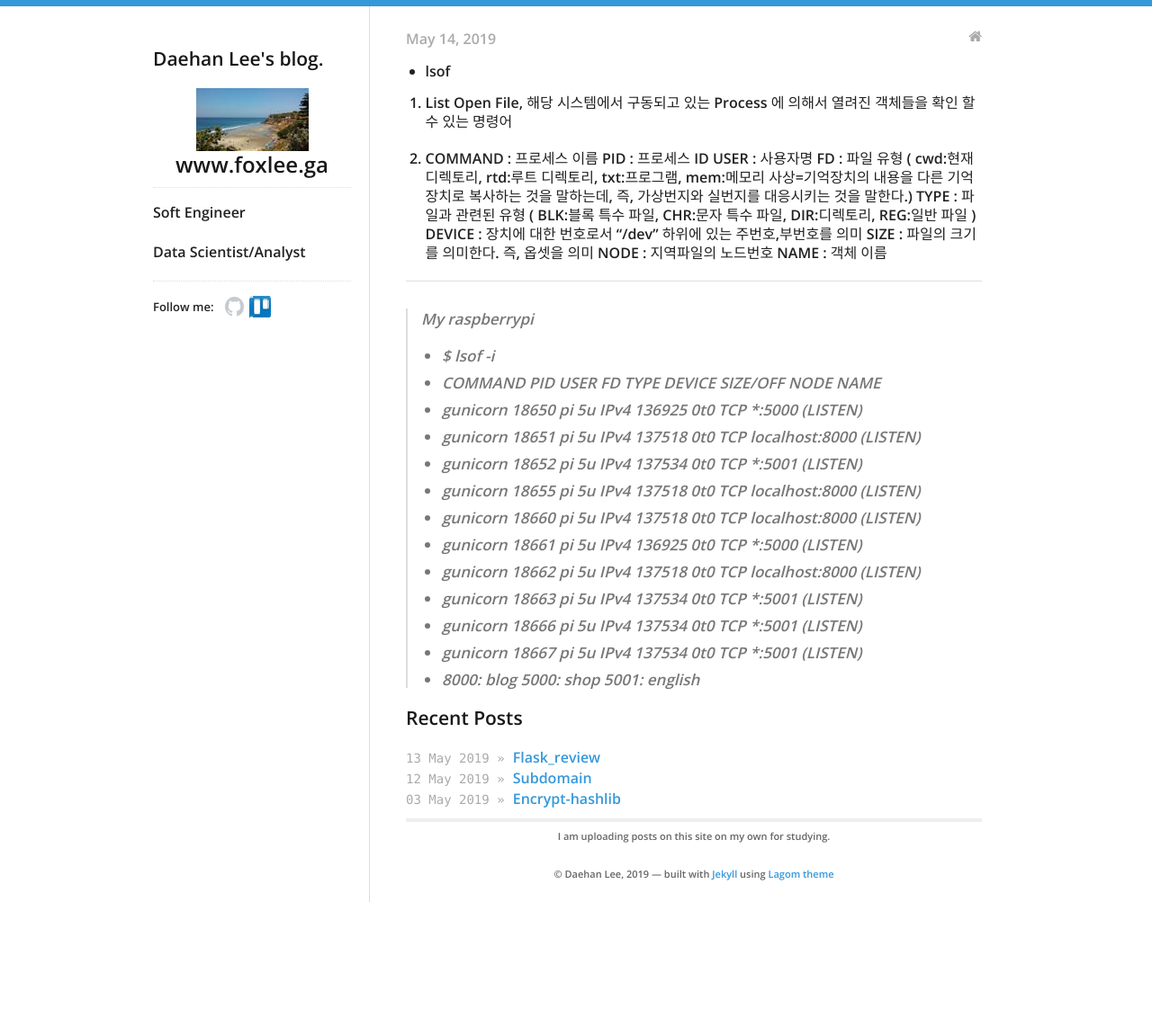
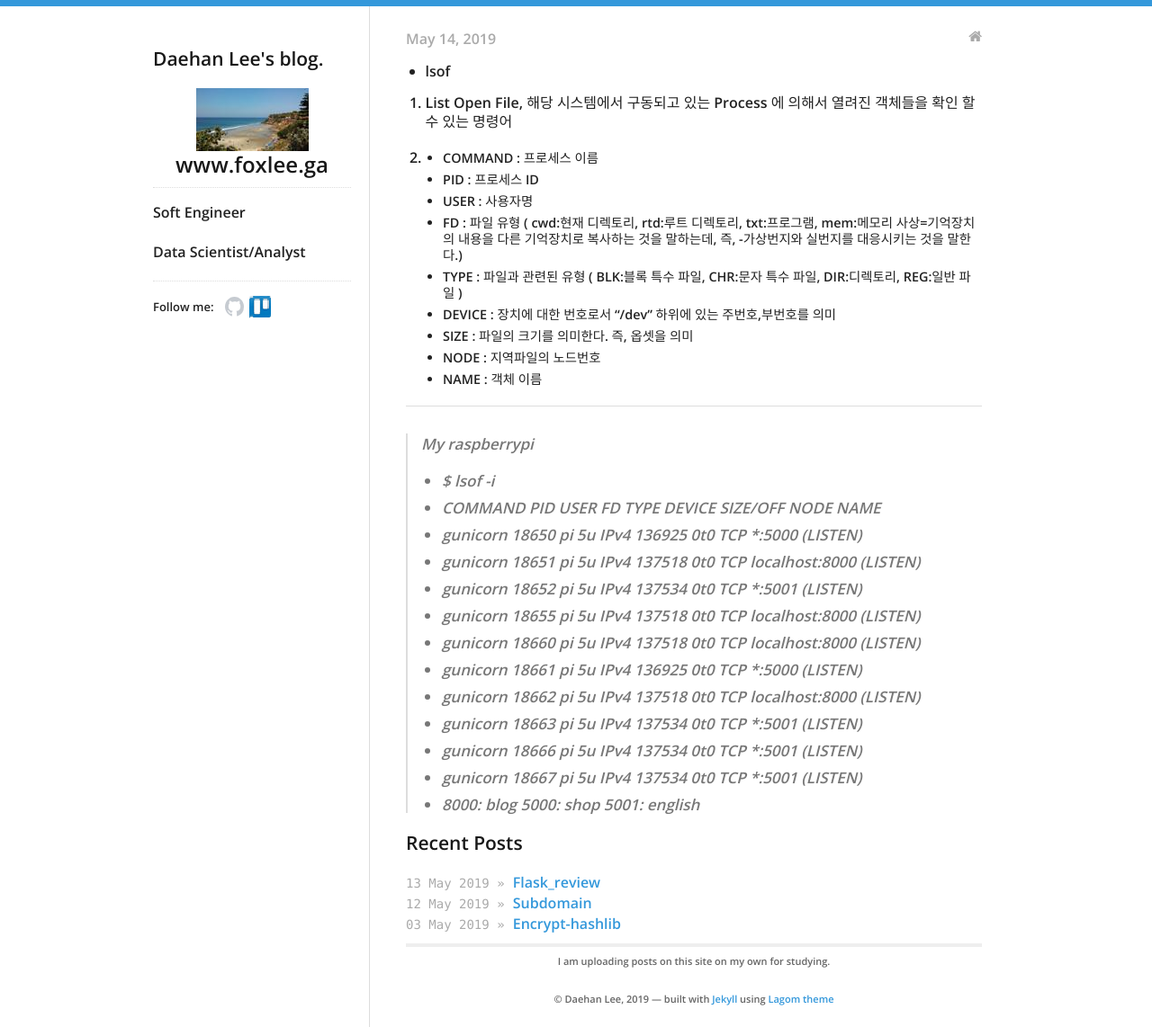
Before and after one commit to daehan0226/Study, a Jekyll site: the page built from _posts/2019-05-14-Linux(1)_lsof.md, in a window 1280 px wide. Shown: the whole page at 90% size. Built offline with Jekyll 4.4.1, drawn with Linux system fonts in a browser that asks for light colours; before the commit the page ends 1003 px from its top, so only the background shows below that.

Commit message:
Update 2019-05-14-Linux(1)_lsof.md

```diff
--- a/_posts/2019-05-14-Linux(1)_lsof.md
+++ b/_posts/2019-05-14-Linux(1)_lsof.md
@@ -9,15 +9,15 @@ categories:
 1. List Open File, 해당 시스템에서 구동되고 있는 Process 에 의해서 열려진 객체들을 확인 할 수 있는 명령어
 
 2.
- COMMAND : 프로세스 이름
- PID : 프로세스 ID
- USER : 사용자명
- FD : 파일 유형 ( cwd:현재 디렉토리, rtd:루트 디렉토리, txt:프로그램, mem:메모리 사상=기억장치의 내용을 다른 기억장치로 복사하는 것을 말하는데, 즉, 가상번지와 실번지를 대응시키는 것을 말한다.)
- TYPE : 파일과 관련된 유형 ( BLK:블록 특수 파일, CHR:문자 특수 파일, DIR:디렉토리, REG:일반 파일 )
- DEVICE : 장치에 대한 번호로서 "/dev" 하위에 있는 주번호,부번호를 의미
- SIZE : 파일의 크기를 의미한다. 즉, 옵셋을 의미
- NODE : 지역파일의 노드번호
- NAME : 객체 이름
+- COMMAND : 프로세스 이름
+- PID : 프로세스 ID
+- USER : 사용자명
+- FD : 파일 유형 ( cwd:현재 디렉토리, rtd:루트 디렉토리, txt:프로그램, mem:메모리 사상=기억장치의 내용을 다른 기억장치로 복사하는 것을 말하는데, 즉, -가상번지와 실번지를 대응시키는 것을 말한다.)
+- TYPE : 파일과 관련된 유형 ( BLK:블록 특수 파일, CHR:문자 특수 파일, DIR:디렉토리, REG:일반 파일 )
+- DEVICE : 장치에 대한 번호로서 "/dev" 하위에 있는 주번호,부번호를 의미
+- SIZE : 파일의 크기를 의미한다. 즉, 옵셋을 의미
+- NODE : 지역파일의 노드번호
+- NAME : 객체 이름
 
 ---
 > My raspberrypi
```
